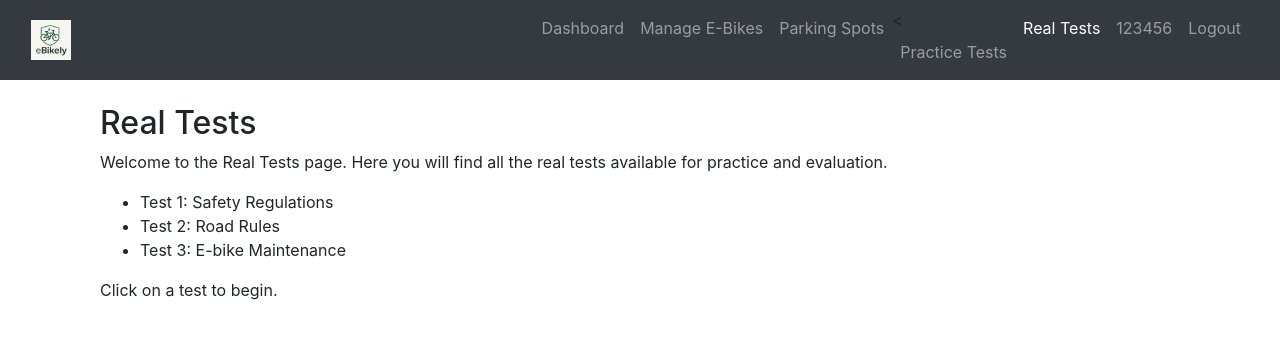
After one commit to TheBlueTongue/eBikely, a Flask app: page /real_tests in a window 1280 px wide. The commit adds this page. Shown: the top 339 px of the page. Run offline with Flask 3, Linux system fonts and the light colour scheme; a user stored in the database is signed in; some libraries are stand-ins or nearby versions.

Commit message:
worked on adding a practice test and real test page

```diff
--- a/app.py
+++ b/app.py
@@ -2,9 +2,11 @@ from flask import Flask, render_template, redirect, url_for, flash, request
 from flask_login import LoginManager, login_user, logout_user, login_required, current_user
 from sqlalchemy.exc import IntegrityError
 from werkzeug.security import generate_password_hash, check_password_hash
-from database_setup import SessionLocal, User, EBike, PracticeTest, RealTest, ParkingSpot
+from database_setup import SessionLocal, User, EBike, PracticeTest, RealTest, ParkingSpot, PracticeAttempt, PracticeQuestion
 import forms
 from datetime import datetime
+from forms import PracticeQuizForm
+
 
 # Set up Flask app and login manager
 app = Flask(__name__)
@@ -78,9 +80,19 @@ def logout():
 def dashboard():
     session = SessionLocal()
     ebike_count = session.query(EBike).filter_by(owner_id=current_user.id).count()
-    completed_practice_tests = session.query(PracticeTest).filter_by(user_id=current_user.id, passed=True).count()
+    PASSING_SCORE = 80
+
+    completed_practice_tests = (
+        session.query(PracticeAttempt)
+        .filter(
+            PracticeAttempt.user_id == current_user.id,
+            PracticeAttempt.score >= PASSING_SCORE
+        )
+        .count()
+    )
+
     total_tests = session.query(RealTest).filter_by(user_id=current_user.id).count()
-    available_parking_spots = session.query(ParkingSpot).filter_by(is_occupied=False).count()
+    available_parking_spots = session.query(ParkingSpot).filter_by(is_available=True).count()
     session.close()
     return render_template(
         'dashboard.html',
@@ -122,55 +134,51 @@ def ebike_management():
     session.close()
     return render_template('ebike_management.html', ebikes=ebikes)
 
+@app.route('/practice', methods=['GET', 'POST'])
+@login_required
+def practice_quiz():
+    questions = db.session.query(PracticeQuestion).all()
+    form = PracticeQuizForm()
 
+    # Populate the form with questions if it's a GET request
+    if request.method == 'GET':
+        form.question.choices = [
+            (q.id, f"{q.question_text}\nA. {q.option_a}  B. {q.option_b}  C. {q.option_c}  D. {q.option_d}")
+            for q in questions
+        ]
+        return render_template('practice_quiz.html', form=form)
 
-# Route for parking overview
-@app.route('/parking-spots')
+    # Handle the form submission
+    if form.validate_on_submit():
+        score = 0
+        for question in questions:
+            selected_answer = request.form.get(str(question.id))
+            if selected_answer == question.correct_answer:
+                score += 1
+
+        # Save the attempt
+        attempt = PracticeAttempt(user_id=current_user.id, score=score)
+        db.session.add(attempt)
+        db.session.commit()
+
+        flash(f"You scored {score}/{len(questions)}", "success")
+        return redirect(url_for('practice_quiz'))
+
+    flash("Please select an answer for each question.", "danger")
+    return render_template('practice_quiz.html', form=form)
+
+@app.route('/parking_spots')
 @login_required
 def parking_spots():
     session = SessionLocal()
-    parking_spots = session.query(ParkingSpot).all()
+    spots = session.query(ParkingSpot).all()
     session.close()
-    return render_template('parking_overview.html', parking_spots=parking_spots)
+    return render_template('parking_spots.html', spots=spots)
 
-# Route for practice tests
-@app.route('/practice-tests', methods=['GET', 'POST'])
-@login_required
-def practice_tests():
-    form = forms.PracticeTestForm()
-    if form.validate_on_submit():
-        session = SessionLocal()
-        practice_test = PracticeTest(
-            user_id=current_user.id,
-            score=form.score.data,
-            passed=form.passed.data
-        )
-        session.add(practice_test)
-        session.commit()
-        session.close()
-        flash('Practice test submitted successfully!', 'success')
-        return redirect(url_for('dashboard'))
-    return render_template('practice_test.html', form=form)
-
-# Route for real tests
-@app.route('/real-tests', methods=['GET', 'POST'])
+@app.route('/real_tests')
 @login_required
 def real_tests():
-    form = forms.RealTestForm()
-    if form.validate_on_submit():
-        session = SessionLocal()
-        real_test = RealTest(
-            user_id=current_user.id,
-            date=datetime.now(),
-            score=form.score.data,
-            passed=form.passed.data
-        )
-        session.add(real_test)
-        session.commit()
-        session.close()
-        flash('Real test recorded successfully!', 'success')
-        return redirect(url_for('dashboard'))
-    return render_template('real_test.html', form=form)
+    return render_template('real_tests.html')
 
 # Route for user profile
 @app.route('/profile')
--- a/database_setup.py
+++ b/database_setup.py
@@ -3,10 +3,8 @@ from sqlalchemy.orm import declarative_base, relationship, sessionmaker
 from flask_login import UserMixin
 from datetime import datetime
 
-# Define a consistent path for the SQLite database file
 DATABASE_URL = 'sqlite:///persistent_database.db'
 
-# Set up the engine and base
 engine = create_engine(DATABASE_URL)
 Base = declarative_base()
 SessionLocal = sessionmaker(autocommit=False, autoflush=False, bind=engine)
@@ -18,9 +16,13 @@ class User(Base, UserMixin):
     username = Column(String(150), unique=True, nullable=False)
     email = Column(String(150), nullable=True)
     password = Column(String(150), nullable=False)
-    ebikes = relationship('EBike', back_populates='owner')
-    practice_tests = relationship('PracticeTest', back_populates='user')
-    real_tests = relationship('RealTest', back_populates='user')
+
+    # Relationships
+    ebikes = relationship('EBike', back_populates='owner', cascade="all, delete-orphan")
+    practice_tests = relationship('PracticeTest', back_populates='user', cascade="all, delete-orphan")
+    real_tests = relationship('RealTest', back_populates='user', cascade="all, delete-orphan")
+    practice_attempts = relationship("PracticeAttempt", back_populates="user", cascade="all, delete-orphan")
+    parking_spot = relationship("ParkingSpot", back_populates="reserved_user", uselist=False)
 
 class EBike(Base):
     __tablename__ = 'ebikes'
@@ -29,37 +31,78 @@ class EBike(Base):
     owner_id = Column(Integer, ForeignKey('users.id'), nullable=False)
     model = Column(String(100), nullable=False)
     is_approved = Column(Boolean, default=False)
-    serial_number = Column(String(100), unique=True, nullable=False)  # serial_number added here
+    serial_number = Column(String(100), unique=True, nullable=False)
     registration_date = Column(DateTime, default=datetime.utcnow)
     owner = relationship('User', back_populates='ebikes')
-
-class ParkingSpot(Base):
-    __tablename__ = 'parking_spots'
-
-    id = Column(Integer, primary_key=True)
-    spot_number = Column(String(10), unique=True, nullable=False)
-    is_occupied = Column(Boolean, default=False)
-    occupant_id = Column(Integer, ForeignKey('users.id'), nullable=True)
 
 class PracticeTest(Base):
     __tablename__ = 'practice_tests'
 
     id = Column(Integer, primary_key=True)
     user_id = Column(Integer, ForeignKey('users.id'), nullable=False)
-    score = Column(Integer, nullable=False)
-    date_taken = Column(DateTime, default=datetime.utcnow)
-    passed = Column(Boolean, nullable=False)
-    user = relationship('User', back_populates='practice_tests')
+    name = Column(String(100), nullable=False)
+    created_at = Column(DateTime, default=datetime.utcnow)
+
+    questions = relationship("PracticeQuestion", back_populates="test", cascade="all, delete-orphan")
+    user = relationship("User", back_populates="practice_tests")
+
+class PracticeQuestion(Base):
+    __tablename__ = 'practice_questions'
+
+    id = Column(Integer, primary_key=True)
+    test_id = Column(Integer, ForeignKey('practice_tests.id'), nullable=False)
+    question_text = Column(String, nullable=False)
+    correct_answer = Column(String, nullable=False)
+    option_a = Column(String, nullable=False)
+    option_b = Column(String, nullable=False)
+    option_c = Column(String, nullable=False)
+    option_d = Column(String, nullable=False)
+
+    test = relationship("PracticeTest", back_populates="questions")
 
 class RealTest(Base):
     __tablename__ = 'real_tests'
 
     id = Column(Integer, primary_key=True)
     user_id = Column(Integer, ForeignKey('users.id'), nullable=False)
-    date = Column(DateTime, default=datetime.utcnow)
+    name = Column(String(100), nullable=False)
+    created_at = Column(DateTime, default=datetime.utcnow)
+
+    questions = relationship("RealTestQuestion", back_populates="test", cascade="all, delete-orphan")
+    user = relationship("User", back_populates="real_tests")
+
+class RealTestQuestion(Base):
+    __tablename__ = 'real_test_questions'
+
+    id = Column(Integer, primary_key=True)
+    test_id = Column(Integer, ForeignKey('real_tests.id'), nullable=False)
+    question_text = Column(String(255), nullable=False)
+    correct_answer = Column(String(1), nullable=False)
+    option_a = Column(String(100), nullable=False)
+    option_b = Column(String(100), nullable=False)
+    option_c = Column(String(100), nullable=False)
+    option_d = Column(String(100), nullable=False)
+
+    test = relationship("RealTest", back_populates="questions")
+
+class PracticeAttempt(Base):
+    __tablename__ = 'practice_attempts'
+
+    id = Column(Integer, primary_key=True)
+    user_id = Column(Integer, ForeignKey('users.id'), nullable=False)
     score = Column(Integer, nullable=False)
-    passed = Column(Boolean, nullable=False)
-    user = relationship('User', back_populates='real_tests')
+    attempt_date = Column(DateTime, default=datetime.utcnow)
 
-# Create tables if they don't already exist
+    user = relationship("User", back_populates="practice_attempts")
+
+class ParkingSpot(Base):
+    __tablename__ = 'parking_spots'
+
+    id = Column(Integer, primary_key=True)
+    number = Column(String(10), nullable=False, unique=True)
+    is_available = Column(Boolean, default=True)
+    reserved_for = Column(Integer, ForeignKey('users.id'))
+
+    reserved_user = relationship("User", back_populates="parking_spot")
+
 Base.metadata.create_all(bind=engine)
--- a/templates/base.html
+++ b/templates/base.html
@@ -32,7 +32,8 @@
                             <a class="nav-link {% if request.endpoint == 'parking_spots' %}active{% endif %}" href="{{ url_for('parking_spots') }}">Parking Spots</a>
                         </li>
                         <li class="nav-item">
-                            <a class="nav-link {% if request.endpoint == 'practice_tests' %}active{% endif %}" href="{{ url_for('practice_tests') }}">Practice Tests</a>
+                            <<a class="nav-link {% if request.endpoint == 'practice_quiz' %}active{% endif %}" href="{{ url_for('practice_quiz') }}">Practice Tests</a>
+
                         </li>
                         <li class="nav-item">
                             <a class="nav-link {% if request.endpoint == 'real_tests' %}active{% endif %}" href="{{ url_for('real_tests') }}">Real Tests</a>
--- a/templates/dashboard.html
+++ b/templates/dashboard.html
@@ -34,7 +34,7 @@
     <div class="action-buttons">
         <div class="action-buttons">
             <a href="{{ url_for('ebike_management') }}" class="btn btn-primary">Manage E-Bikes</a>
-            <a href="{{ url_for('practice_tests') }}" class="btn btn-secondary">Take Practice Test</a>
+            <a href="{{ url_for('practice_quiz') }}" class="btn btn-secondary">Take Practice Test</a>
             <a href="{{ url_for('real_tests') }}" class="btn btn-warning">Take Real Test</a>
             <a href="{{ url_for('parking_spots') }}" class="btn btn-info">View Parking</a>
         </div>
--- /dev/null
+++ b/templates/real_tests.html
@@ -0,0 +1,17 @@
+{% extends 'base.html' %}
+
+{% block content %}
+<div class="container">
+    <h2>Real Tests</h2>
+    <p>Welcome to the Real Tests page. Here you will find all the real tests available for practice and evaluation.</p>
+
+    <!-- Example Test List -->
+    <ul>
+        <li>Test 1: Safety Regulations</li>
+        <li>Test 2: Road Rules</li>
+        <li>Test 3: E-bike Maintenance</li>
+    </ul>
+
+    <p>Click on a test to begin.</p>
+</div>
+{% endblock %}
```
Also changed, not shown: forms.py (+4 -19 lines), seed.py (added, +42 -0 lines), templates/practice_quiz.html (added, +16 -0 lines), persistent_database.db.
